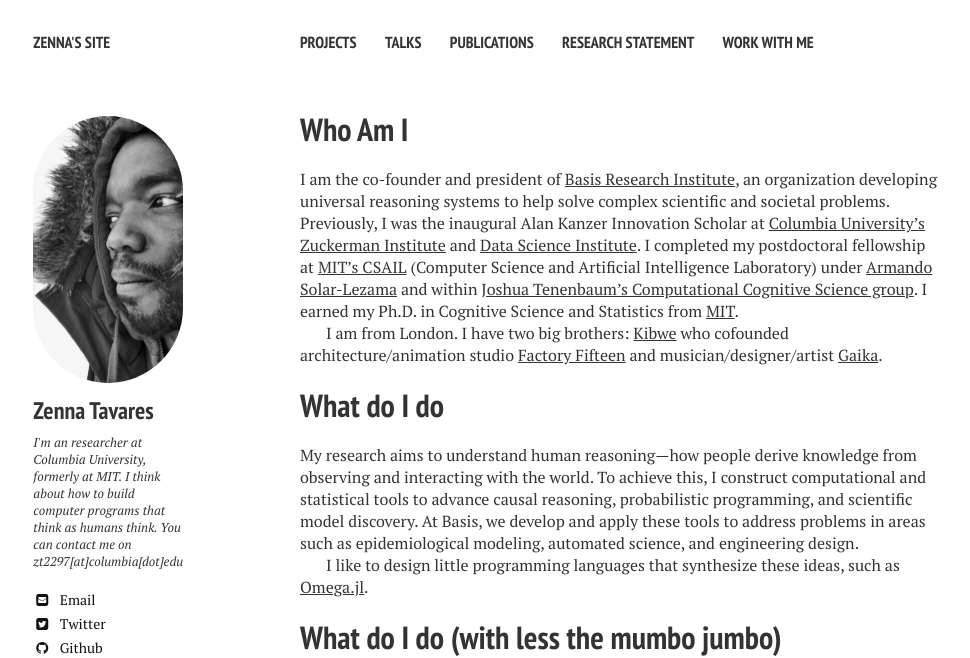
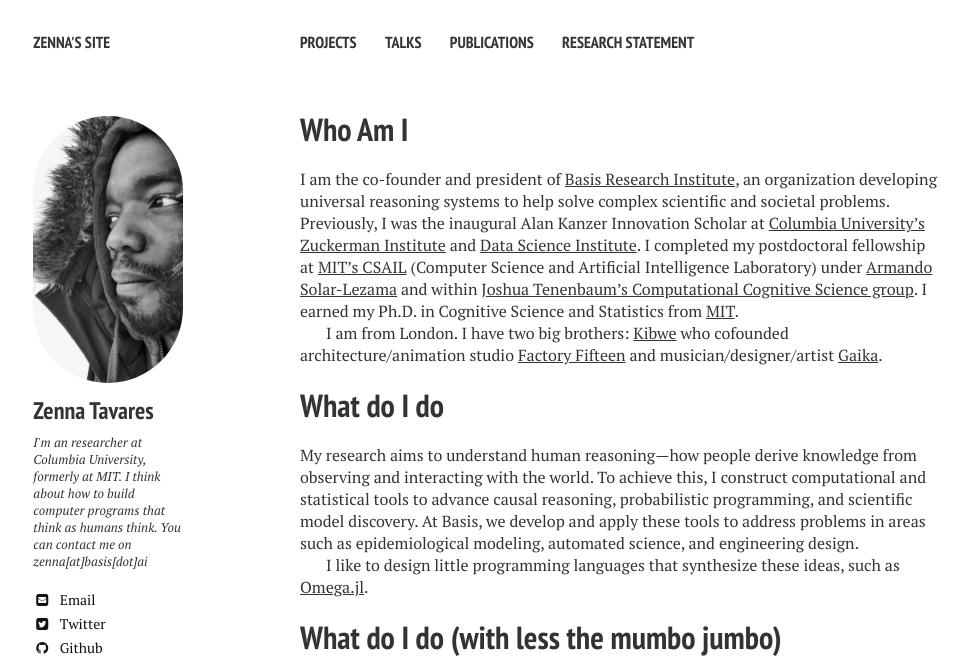
Before and after one commit to zenna/zenna.github.io, a Jekyll site: the page built from index.md, in a window 1280 px wide. Shown: the top 658 px of the page, without its empty margins (20-990 px from the left). Built offline with Jekyll 4.4.1, drawn with Linux system fonts in a browser that asks for light colours; nearby versions of some CDN libraries.

Commit message:
update contact

```diff
--- a/_config.yml
+++ b/_config.yml
@@ -28,8 +28,8 @@
 owner:
   name: Zenna Tavares
   avatar: zennabw.jpg
-  bio: "I'm an researcher at Columbia University, formerly at MIT.  I think about how to build computer programs that think as humans think.  You can contact me on zt2297[at]columbia[dot]edu"
-  email: zt2297@columbia.edu
+  bio: "I'm an researcher at Columbia University, formerly at MIT.  I think about how to build computer programs that think as humans think.  You can contact me on zenna[at]basis[dot]ai"
+  email: zenna@basis.ai
   disqus-shortname:
   twitter: zennatavares
   facebook: #username
--- a/_data/navigation.yml
+++ b/_data/navigation.yml
@@ -11,6 +11,3 @@
 
 - title: Research Statement
   url: /statement/
-
-- title: Work With Me
-  url: /jobs/
```
Also changed, not shown: jobs/index.md (deleted, +0 -62 lines).
